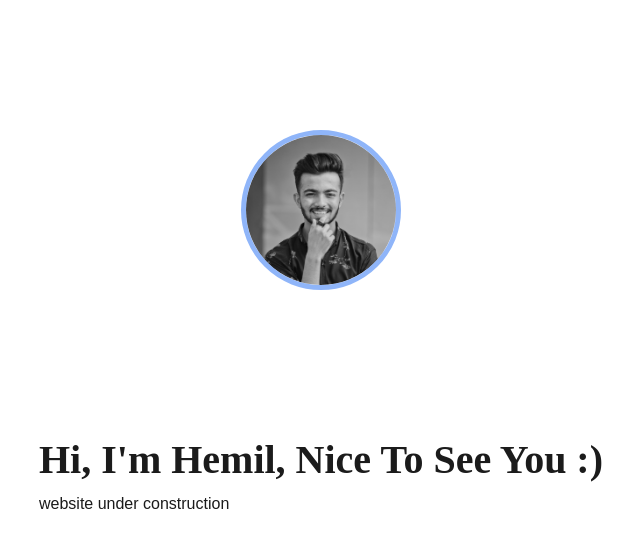
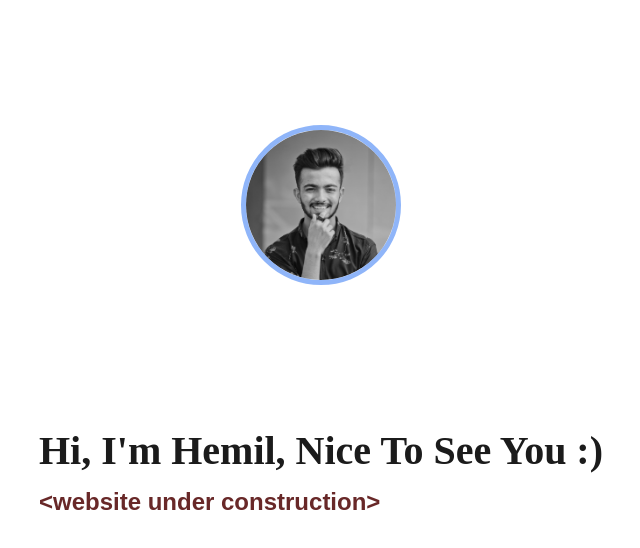
Before and after one commit to hemilrajpura-simform/hemil-template, a React (Create React App) app: page / in a window 1280 px wide. Shown: the top 548 px of the page, without its empty margins (319-959 px from the left). Built offline with nearby package versions, Linux system fonts and the light colour scheme.

Commit message:
modified+1

```diff
--- a/src/pages/Hi.js
+++ b/src/pages/Hi.js
@@ -11,7 +11,7 @@ return(
       <h2>
         Hi, I'm Hemil, Nice To See You :)
       </h2>
-      <p>website under construction</p>
+      <h3>{"<"}website under construction{">"}</h3>
     </div>
 
   </div>
```
